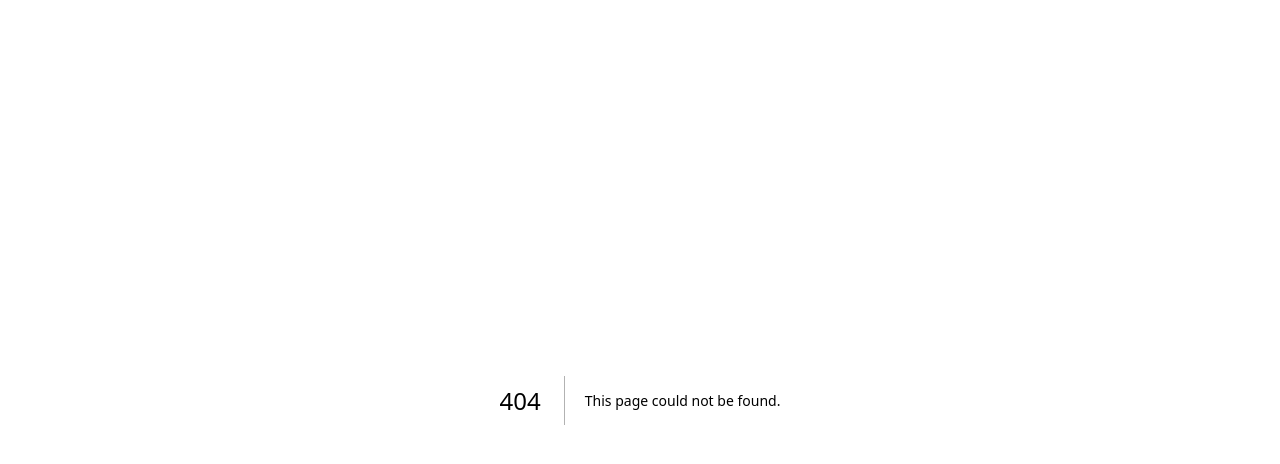
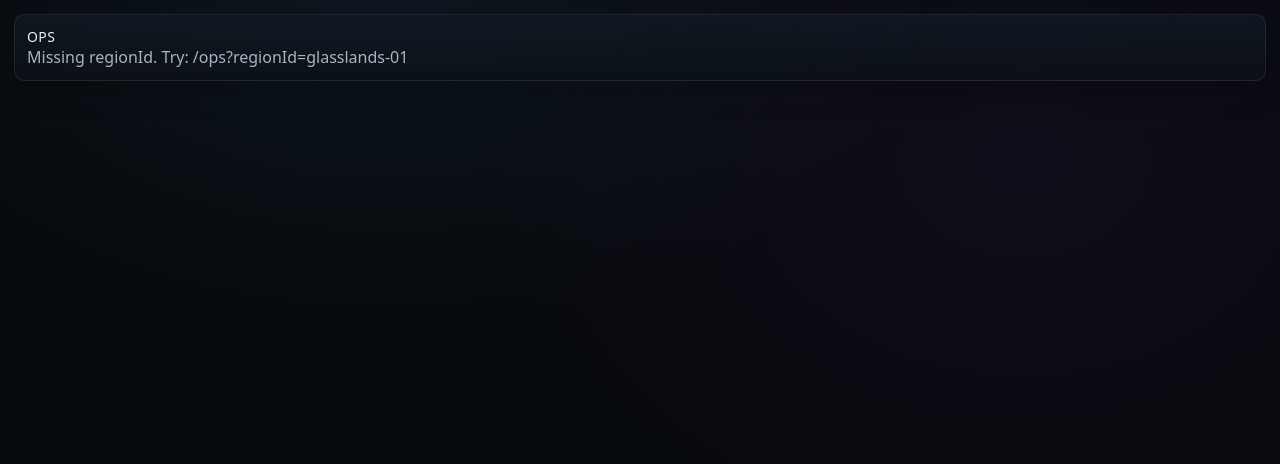
Before and after one commit to SingSongScreamAlong/blacksky-watch, a Next.js app: page /ops in a window 1280 px wide. Before the commit this address had no page. Shown: the top 464 px of the page. Built offline with nearby package versions, Linux system fonts and the light colour scheme.

Commit message:
feat: ops dashboard selectable panes

```diff
--- a/src/app/globals.css
+++ b/src/app/globals.css
@@ -533,6 +533,57 @@ a {
   font-size: 11px;
 }
 
+.btnActive {
+  border-color: rgba(88, 166, 255, 0.45);
+  background: rgba(88, 166, 255, 0.12);
+}
+
+.select {
+  border: 1px solid var(--line);
+  background: rgba(7, 10, 13, 0.35);
+  color: var(--fg0);
+  padding: 6px 10px;
+  border-radius: 10px;
+  font-size: 12px;
+  outline: none;
+}
+
+.select:focus {
+  border-color: rgba(88, 166, 255, 0.35);
+}
+
+.opsPane {
+  border: 1px solid var(--line);
+  border-radius: 12px;
+  overflow: hidden;
+  background: rgba(0, 0, 0, 0.15);
+}
+
+.opsGrid1 {
+  display: grid;
+  grid-template-columns: 1fr;
+  gap: 12px;
+}
+
+.opsGrid2 {
+  display: grid;
+  grid-template-columns: 1.5fr 1fr;
+  gap: 12px;
+}
+
+.opsGrid3 {
+  display: grid;
+  grid-template-columns: 1.4fr 0.8fr 0.8fr;
+  gap: 12px;
+}
+
+@media (max-width: 1200px) {
+  .opsGrid2,
+  .opsGrid3 {
+    grid-template-columns: 1fr;
+  }
+}
+
 .chip-live {
   border-color: rgba(92, 255, 154, 0.3);
   color: rgba(166, 255, 202, 0.92);
--- /dev/null
+++ b/src/app/ops/page.tsx
@@ -0,0 +1,12 @@
+import OpsClient from "./ui/OpsClient";
+
+export default async function OpsPage({
+  searchParams,
+}: {
+  searchParams: Promise<{ regionId?: string }>;
+}) {
+  const sp = await searchParams;
+  const regionId = sp.regionId ?? "";
+
+  return <OpsClient regionId={regionId} />;
+}
--- /dev/null
+++ b/src/app/ops/ui/OpsClient.tsx
@@ -0,0 +1,109 @@
+"use client";
+
+import { useMemo, useState } from "react";
+import RcoClient from "@/app/rco/ui/RcoClient";
+import OutpostClient from "@/app/outpost/ui/OutpostClient";
+
+type LayoutMode = "RCO_ONLY" | "RCO_PLUS_1" | "RCO_PLUS_2";
+
+export default function OpsClient({ regionId }: { regionId: string }) {
+  const [mode, setMode] = useState<LayoutMode>("RCO_PLUS_1");
+  const [outpostA, setOutpostA] = useState<string>("860");
+  const [outpostB, setOutpostB] = useState<string>("401");
+
+  const outpostOptions = useMemo(() => ["401", "860"], []);
+
+  if (!regionId) {
+    return (
+      <div className="page">
+        <div className="panel">
+          <div className="h1">OPS</div>
+          <div className="muted">Missing regionId. Try: /ops?regionId=glasslands-01</div>
+        </div>
+      </div>
+    );
+  }
+
+  const popRco = `/rco?regionId=${encodeURIComponent(regionId)}`;
+  const popA = `/outpost?regionId=${encodeURIComponent(regionId)}&outpostCode=${encodeURIComponent(outpostA)}`;
+  const popB = `/outpost?regionId=${encodeURIComponent(regionId)}&outpostCode=${encodeURIComponent(outpostB)}`;
+
+  return (
+    <div className="page">
+      <div className="topbar">
+        <div className="h1">OPS · {regionId}</div>
+        <div className="chips">
+          <span className="chip mono">MODE</span>
+          <button className={`btn btnSmall ${mode === "RCO_ONLY" ? "btnActive" : ""}`} onClick={() => setMode("RCO_ONLY")}>
+            RCO
+          </button>
+          <button className={`btn btnSmall ${mode === "RCO_PLUS_1" ? "btnActive" : ""}`} onClick={() => setMode("RCO_PLUS_1")}>
+            RCO + 1
+          </button>
+          <button className={`btn btnSmall ${mode === "RCO_PLUS_2" ? "btnActive" : ""}`} onClick={() => setMode("RCO_PLUS_2")}>
+            RCO + 2
+          </button>
+
+          <span className="chip mono">OUTPOST A</span>
+          <select className="select" value={outpostA} onChange={(e) => setOutpostA(e.target.value)}>
+            {outpostOptions.map((o) => (
+              <option key={o} value={o}>
+                {o}
+              </option>
+            ))}
+          </select>
+
+          <span className="chip mono">OUTPOST B</span>
+          <select className="select" value={outpostB} onChange={(e) => setOutpostB(e.target.value)}>
+            {outpostOptions.map((o) => (
+              <option key={o} value={o}>
+                {o}
+              </option>
+            ))}
+          </select>
+        </div>
+
+        <div className="spacer" />
+
+        <a className="btn btnSmall" href={popRco} target="_blank" rel="noreferrer">
+          Pop RCO
+        </a>
+        <a className="btn btnSmall" href={popA} target="_blank" rel="noreferrer">
+          Pop A
+        </a>
+        <a className="btn btnSmall" href={popB} target="_blank" rel="noreferrer">
+          Pop B
+        </a>
+      </div>
+
+      {mode === "RCO_ONLY" ? (
+        <div className="opsGrid1">
+          <div className="opsPane">
+            <RcoClient regionId={regionId} />
+          </div>
+        </div>
+      ) : mode === "RCO_PLUS_1" ? (
+        <div className="opsGrid2">
+          <div className="opsPane">
+            <RcoClient regionId={regionId} />
+          </div>
+          <div className="opsPane">
+            <OutpostClient regionId={regionId} outpostCode={outpostA} />
+          </div>
+        </div>
+      ) : (
+        <div className="opsGrid3">
+          <div className="opsPane">
+            <RcoClient regionId={regionId} />
+          </div>
+          <div className="opsPane">
+            <OutpostClient regionId={regionId} outpostCode={outpostA} />
+          </div>
+          <div className="opsPane">
+            <OutpostClient regionId={regionId} outpostCode={outpostB} />
+          </div>
+        </div>
+      )}
+    </div>
+  );
+}
```
